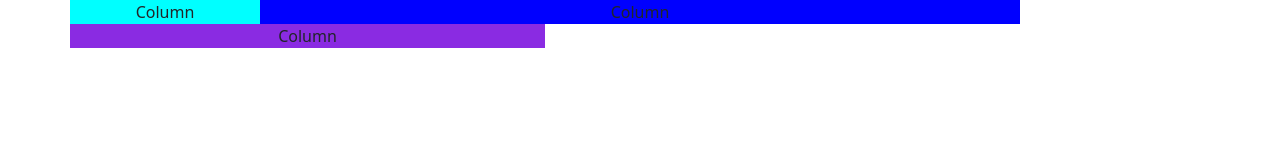
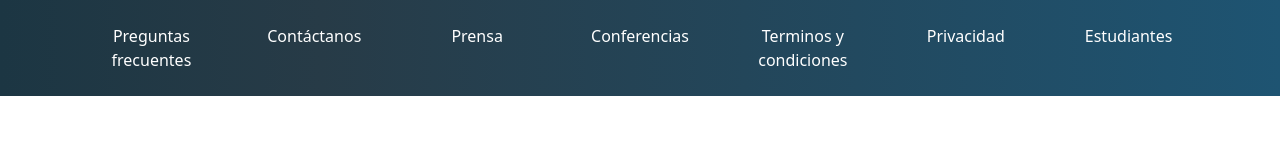
Before and after one commit to jonathangalimberti/bootstrap, a plain HTML site: page index.html in a window 1280 px wide. Drawn offline with nearby package versions, Linux system fonts and the light colour scheme.

Commit message:
inicio de proyecto PlatziConf Hawai

```diff
--- a/css/style.css
+++ b/css/style.css
@@ -0,0 +1,8 @@
+#footer{
+    background: linear-gradient(90deg, #1c3643, #273b47 25%, #1e5472);;
+}
+
+#footer a{
+    color: white;
+    text-decoration: none;
+}
--- a/index.html
+++ b/index.html
@@ -3,7 +3,7 @@
   <head>
     <meta charset="utf-8" />
     <meta name="viewport" content="width=device-width, initial-scale=1" />
-    <title>Bootstrap demo</title>
+    <title>Platzi Conf Hawai 2018</title>
     <link
       href="https://cdn.jsdelivr.net/npm/bootstrap@5.3.0-alpha3/dist/css/bootstrap.min.css"
       rel="stylesheet"
@@ -13,13 +13,47 @@
     <link rel="stylesheet" href="./css/style.css" />
   </head>
   <body>
-    <div class="container text-center">
-      <div class="row">
-        <div class="col-3 col-lg-2" style="background-color: aqua;">Column</div>
-        <div class="col-12 col-lg-8" style="background-color: blue;">Column</div>
-        <div class="col-8 col-lg-5" style="background-color: blueviolet;">Column</div>
-      </div>
-    </div>
+    <footer id="footer" class="pb-4 pt-4">
+        <div class="container">
+            <div class="row text-center">
+                <div class="col-12 col-lg">
+                    <a href="#">
+                        Preguntas frecuentes
+                    </a>
+                </div>
+                <div class="col-12 col-lg">
+                    <a href="#">
+                        Contáctanos
+                    </a>
+                </div>
+                <div class="col-12 col-lg">
+                    <a href="#">
+                        Prensa
+                    </a>
+                </div>
+                <div class="col-12 col-lg">
+                    <a href="#">
+                        Conferencias
+                    </a>
+                </div>
+                <div class="col-12 col-lg">
+                    <a href="#">
+                        Terminos y condiciones
+                    </a>
+                </div>
+                <div class="col-12 col-lg">
+                    <a href="#">
+                        Privacidad
+                    </a>
+                </div>
+                <div class="col-12 col-lg">
+                    <a href="#">
+                        Estudiantes
+                    </a>
+                </div>
+            </div>
+        </div>
+    </footer>
     <script
       src="https://cdn.jsdelivr.net/npm/bootstrap@5.3.0-alpha3/dist/js/bootstrap.bundle.min.js"
       integrity="sha384-ENjdO4Dr2bkBIFxQpeoTz1HIcje39Wm4jDKdf19U8gI4ddQ3GYNS7NTKfAdVQSZe"
```
